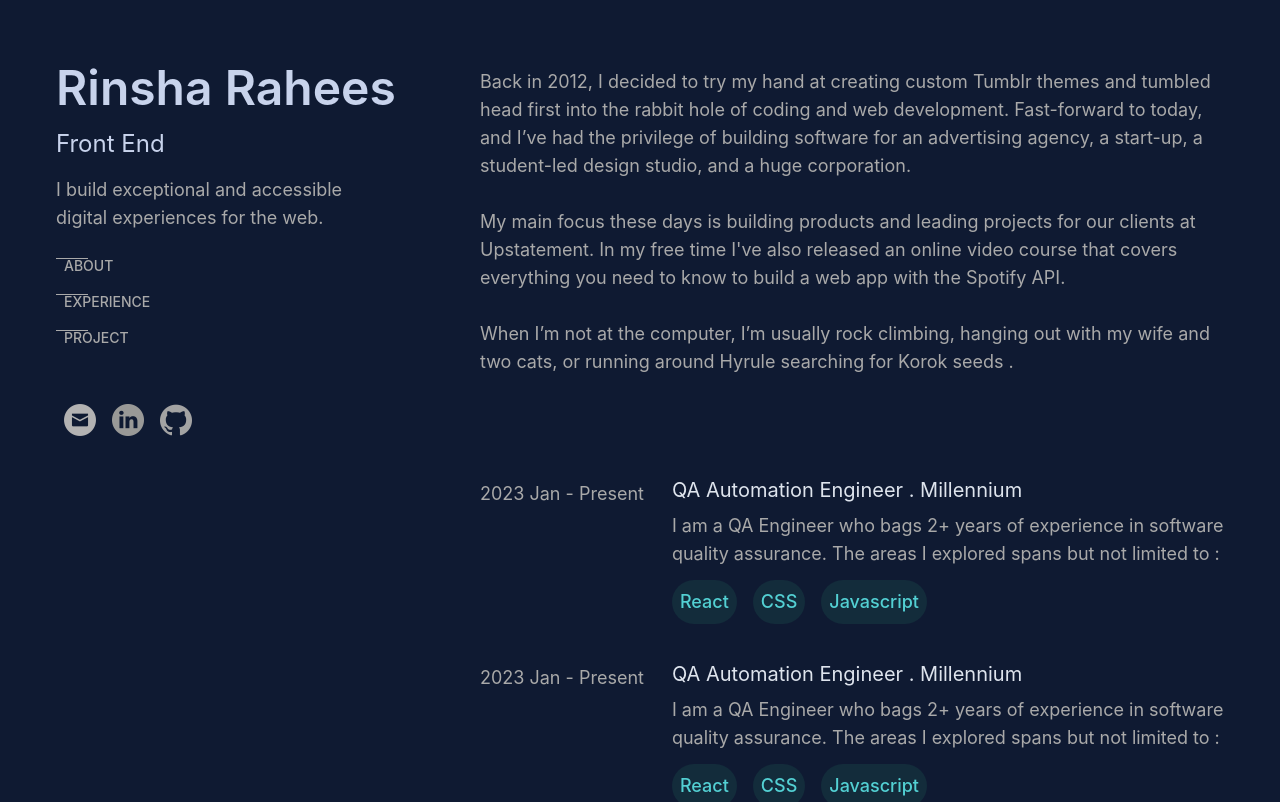
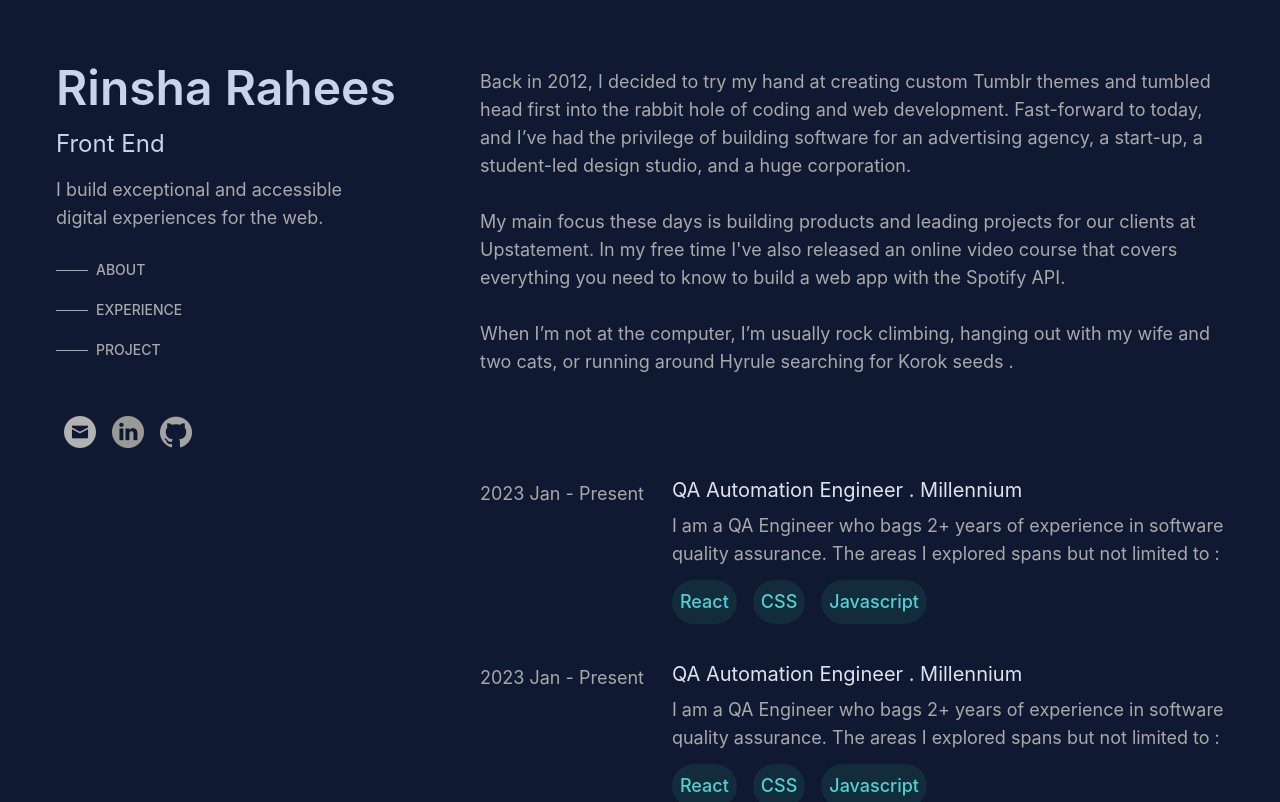
Before and after one commit to Rinsha-Rahees/Portfolio, a React (Create React App) app in the folder my-portfolio/: page / in a window 1280 px wide. Shown: the top 802 px of the page. Built offline with nearby package versions, Linux system fonts and the light colour scheme.

Commit message:
Final design fix

```diff
--- a/my-portfolio/src/Components/Nav.js
+++ b/my-portfolio/src/Components/Nav.js
@@ -5,7 +5,7 @@ function Nav(props) {
     const { children, href } = props
     return (
         <nav>
-            <ul className='NavItems flex flex-row items-center'>
+            <ul className='NavItems flex flex-row items-center mt-5'>
             <hr className='w-8 float-left mr-2 invisible lg:visible'/><NavItems href={href}>{children}</NavItems>
             </ul>
         </nav>
--- a/my-portfolio/src/Components/NavItems.js
+++ b/my-portfolio/src/Components/NavItems.js
@@ -3,7 +3,7 @@ import React from 'react'
 function NavItems(props) {
     const {href, children} = props
     return (
-       <li className='-ml-8 mr-5 mt-4 lg:mt-4'><a href={href}>{children}</a></li>
+       <li className='-ml-8 lg:ml-0 mr-5'><a href={href}>{children}</a></li>
     )
 }
 
```
